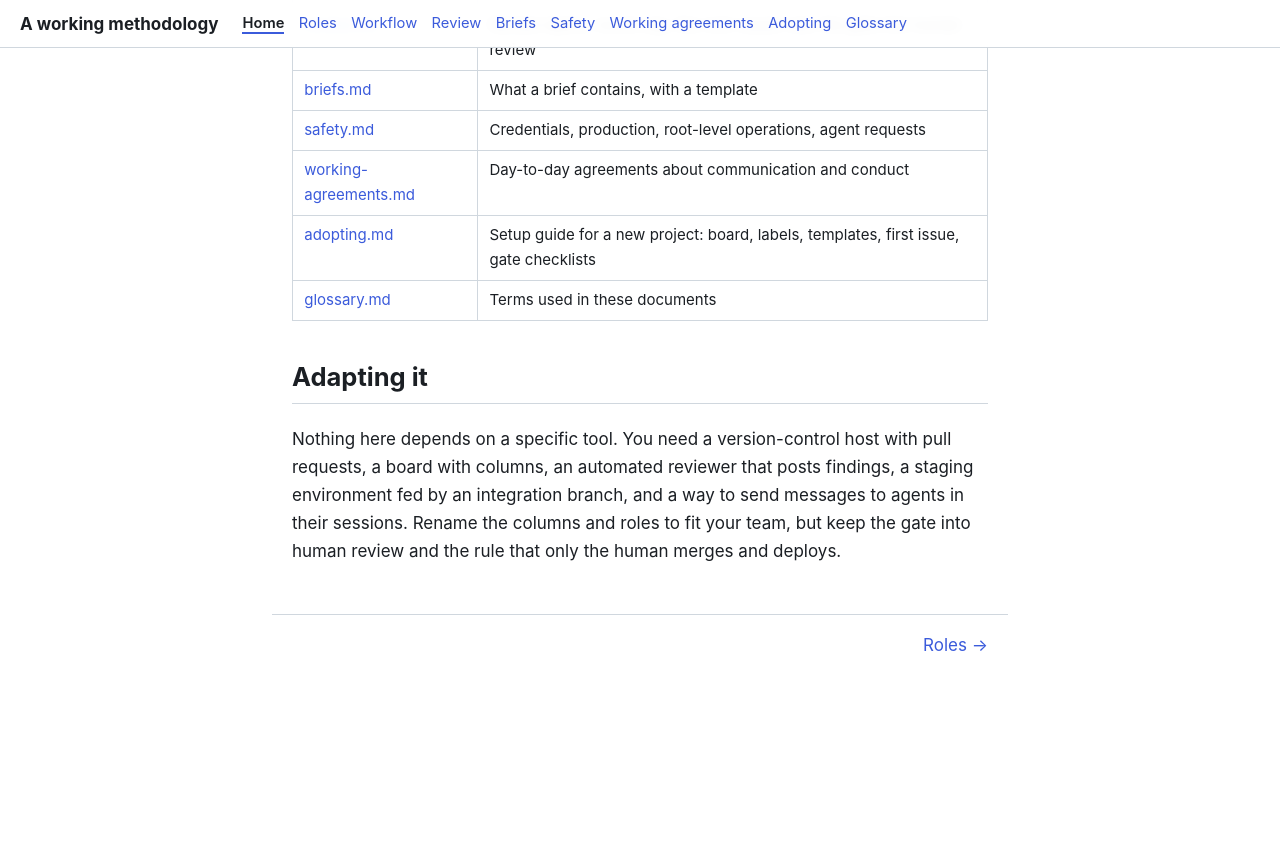
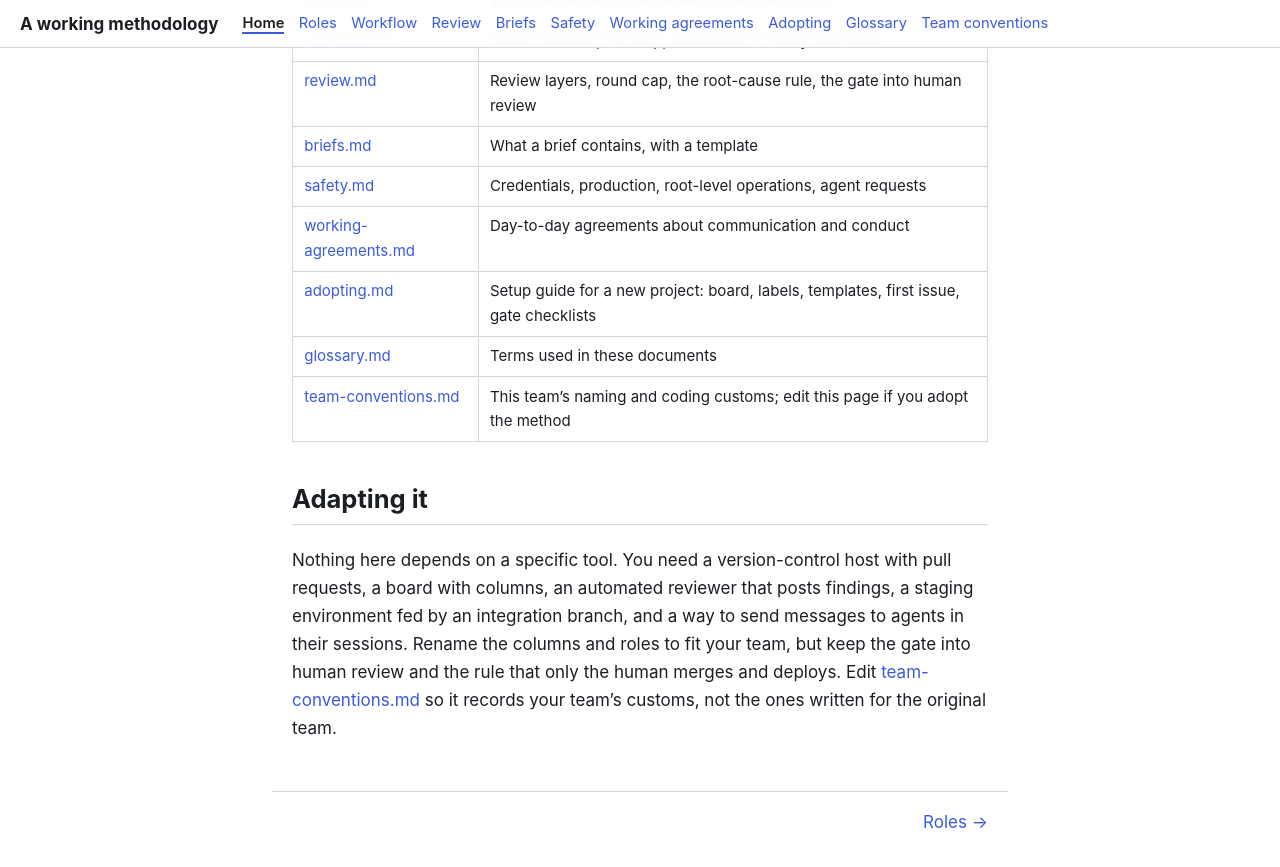
Before and after one commit to tangentcode/methodology, a Jekyll site: the page built from README.md, in a window 1280 px wide and 900 px high, scrolled down 3687 px. Shown: the top 867 px of the window. Built offline with Jekyll 4.4.1, drawn with Linux system fonts in a browser that asks for light colours; our own code applies the rules of GitHub Pages for plain Markdown files; before the commit the page ends 4410 px from its top, so only the background shows below that; some of the changed text lies outside the part shown.

Commit message:
Add a Team conventions page for our naming and coding customs
Record product prefixes, window names, speculative branch names, and
the sparse-comments convention. Link the page from the README, the
site nav, and the adopting guide. The title wording rules stay in
pull request #39 until both changes merge.

```diff
--- a/README.md
+++ b/README.md
@@ -1,6 +1,6 @@
 # A working methodology for a human owner and a team of agents
 
-This repository describes how one human owner works with a coordinator bot and a group of coding agents to ship changes to a software project. It is written as a generic method, in the spirit of Scrum or XP. It names roles, artifacts, a workflow loop, and working agreements. It does not name any particular product, server, or service.
+This repository describes how one human owner works with a coordinator bot and a group of coding agents to ship changes to a software project. It is written as a generic method, in the spirit of Scrum or XP. It names roles, artifacts, a workflow loop, and working agreements. The core documents do not name any particular product, server, or service. Team-specific naming and coding customs live in [team-conventions.md](team-conventions.md). Teams that adopt this method should edit that page.
 
 ## The problem it solves
 
@@ -48,7 +48,8 @@ Starting a new project? Begin with [adopting.md](adopting.md).
 | [working-agreements.md](working-agreements.md) | Day-to-day agreements about communication and conduct |
 | [adopting.md](adopting.md) | Setup guide for a new project: board, labels, templates, first issue, gate checklists |
 | [glossary.md](glossary.md) | Terms used in these documents |
+| [team-conventions.md](team-conventions.md) | This team's naming and coding customs; edit this page if you adopt the method |
 
 ## Adapting it
 
-Nothing here depends on a specific tool. You need a version-control host with pull requests, a board with columns, an automated reviewer that posts findings, a staging environment fed by an integration branch, and a way to send messages to agents in their sessions. Rename the columns and roles to fit your team, but keep the gate into human review and the rule that only the human merges and deploys.
+Nothing here depends on a specific tool. You need a version-control host with pull requests, a board with columns, an automated reviewer that posts findings, a staging environment fed by an integration branch, and a way to send messages to agents in their sessions. Rename the columns and roles to fit your team, but keep the gate into human review and the rule that only the human merges and deploys. Edit [team-conventions.md](team-conventions.md) so it records your team's customs, not the ones written for the original team.
--- a/_config.yml
+++ b/_config.yml
@@ -34,6 +34,7 @@ nav:
   - { file: working-agreements.md, label: Working agreements }
   - { file: adopting.md, label: Adopting }
   - { file: glossary.md, label: Glossary }
+  - { file: team-conventions.md, label: Team conventions }
 exclude:
   - Gemfile
   - Gemfile.lock
```
Also changed, not shown: adopting.md (+2 -0 lines), team-conventions.md (added, +42 -0 lines).
